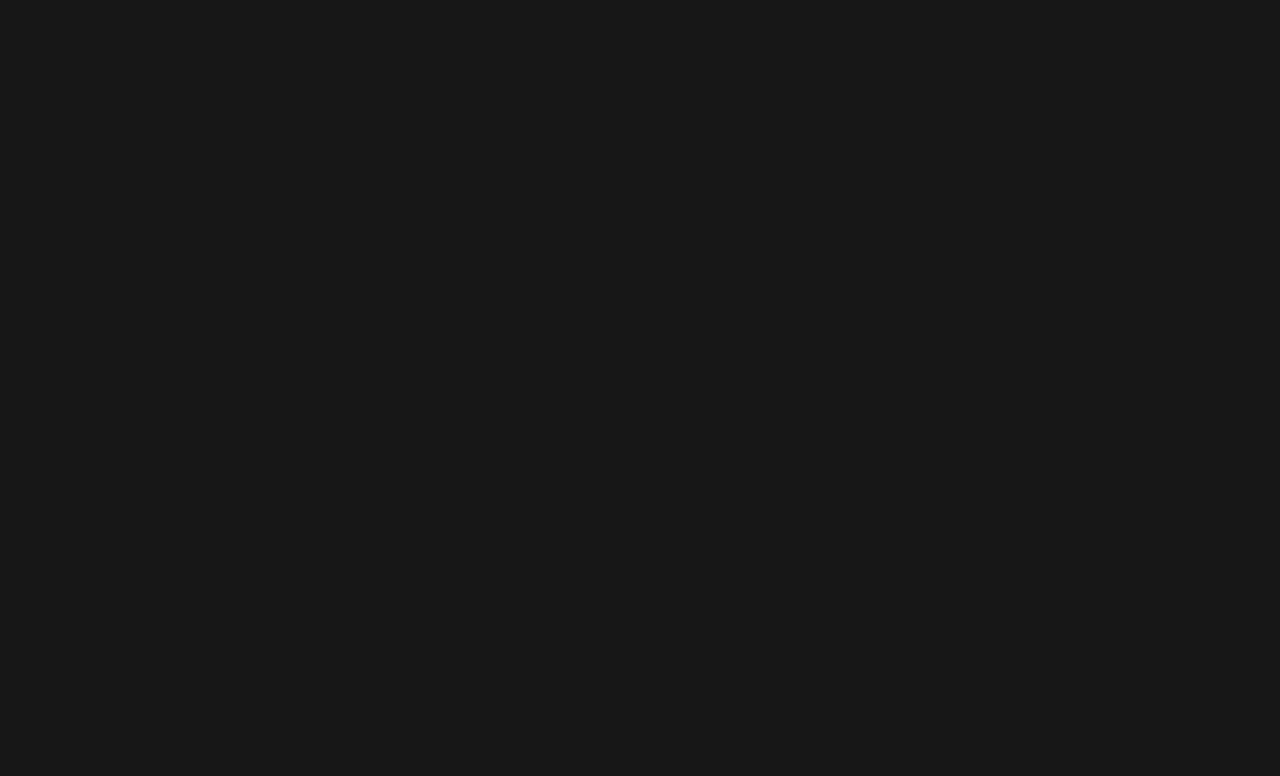
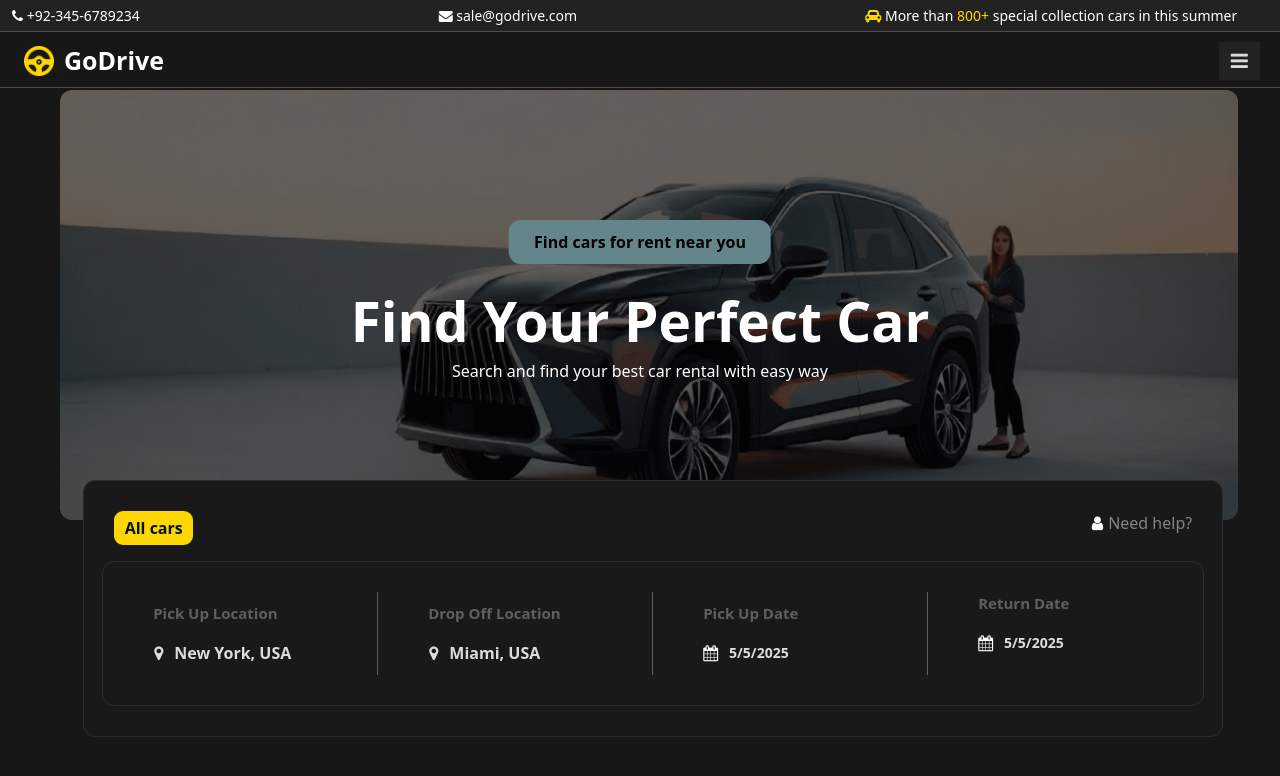
Before and after one commit to AmberSultan/GoDrive, a React (Create React App) app: page /book-a-car in a window 1280 px wide. Before the commit this address had no page. Shown: the top 776 px of the page. Built offline with nearby package versions, Linux system fonts and the light colour scheme.

Commit message:
booknow added
booknow added

```diff
--- a/src/App.js
+++ b/src/App.js
@@ -4,6 +4,7 @@ import { BrowserRouter, Routes, Route } from 'react-router-dom';
 
 import HomePage from './pages/HomePage';
 import About from './pages/About';
+import Book from './pages/Book';
 
 function App() {
   return (
@@ -12,6 +13,7 @@ function App() {
         <Routes>
           <Route path="/" element={<HomePage />} />
           <Route path='/about' element={<About/>} />
+          <Route path='/book-a-car' element={<Book/>} />
 
         </Routes>
       </BrowserRouter>
--- a/src/components/Footer.css
+++ b/src/components/Footer.css
@@ -16,7 +16,7 @@
   .footer-section {
     flex: 1;
     min-width: 200px;
-    margin: 20px;
+    margin: 20px 20px 0px;
   }
 
   .company-info {
@@ -83,7 +83,7 @@
     text-align: left;
     padding-top: 20px;
 
-    margin-top: 20px;
+    /* margin-top: 20px; */
     font-size: 12px;
     color: #ebebeb;
     font-weight: 500;
--- a/src/components/Footer.js
+++ b/src/components/Footer.js
@@ -83,10 +83,10 @@ function Footer() {
           </ul>
         </div>
       </div>
-
+      <hr/>
       {/* Copyright */}
       <div className="container footer-bottom">
-      <hr/>
+
         <p className='text-center'>© 2025 godrive Inc. All rights reserved.</p>
         <p className='text-center'>Made by <span className='greencolor'>Amber Sultan</span> </p>
       </div>
--- a/src/components/Navbar.js
+++ b/src/components/Navbar.js
@@ -42,7 +42,7 @@ function Navbar() {
           <li className='navli'><Link className='navlink' to="/">Home</Link></li>
           <li className='navli'><Link className='navlink' to="/about">About Us</Link></li>
           <li className='navli'><Link className='navlink' to="/services">Our Services</Link></li>
-          <li className='navli'><Link className='navlink' to="/pricing">Pricing</Link></li>
+          <li className='navli'><Link className='navlink' to="/book-a-car">Book Now</Link></li>
           <li className='navli'><Link className='navlink' to="/loan-calculator">Loan Calculator</Link></li>
           <li className='navli'><Link className='navlink' to="/terms">Term</Link></li>
           <li className='navli'><Link className='navlink' to="/contact">Contact</Link></li>
--- a/src/pages/About.css
+++ b/src/pages/About.css
@@ -280,7 +280,7 @@
 
 /* Links Section */
 .contact,
-.help {
+.helpcenter {
   color: #fff;
   font-size: 18px;
   text-decoration: none;
@@ -291,7 +291,7 @@
 }
 
 .contact:hover,
-.help:hover {
+.helpcenter:hover {
   color: #617e83;
 }
 
@@ -316,7 +316,7 @@
   }
 }
 
-.help{
+.helpcenter{
   color: white;
   &:hover{
     color: #c7c7c7;
@@ -416,7 +416,7 @@
 
   }
 
-  .help{
+  .helpcenter{
     color: white;
     font-size: 12px !important;
   }
@@ -523,7 +523,7 @@
   .contact{
     font-size: 15px;
   }
-  .help{
+  .helpcenter{
 font-size: 14px;
   }
 
--- a/src/pages/About.js
+++ b/src/pages/About.js
@@ -251,7 +251,7 @@ function About() {
             Contact Us
             <FontAwesomeIcon icon={faArrowRight} className="arrow" />
           </Link>
-          <Link to="#" className="help">
+          <Link to="#" className="helpcenter">
             Help Center
             <FontAwesomeIcon icon={faArrowRight} className="arrow" />
           </Link>
--- /dev/null
+++ b/src/pages/Book.css
@@ -0,0 +1,36 @@
+.herosec2 {
+    position: absolute;
+    top: 25%;
+    left: 50%;
+    transform: translateX(-50%);
+    z-index: 1;
+    color: white;
+    text-align: center;
+    padding: 20px;
+  }
+
+
+  .findline {
+    background-color: #64868b;
+    width: fit-content;
+    color: black;
+    font-weight: 640 !important;
+    padding: 10px 25px;
+    border-radius: 12px;
+    margin: 0 auto; /* THIS centers it */
+  }
+
+  .booksub{
+    margin-top: -10px
+  }
+
+  .halfhalf1 {
+    position: absolute;
+    top: 60%;
+    left: 6.5%;
+    padding: 30px 30px !important;
+    background-color: #191919;
+    border-radius: 12px;
+    border: 1px solid rgb(44, 44, 44);
+    /* z-index: 1 !important; */
+  }
--- /dev/null
+++ b/src/pages/Book.js
@@ -0,0 +1,224 @@
+import React, { useEffect, useState } from "react";
+import AOS from "aos";
+import "aos/dist/aos.css";
+import './Book.css'
+
+import { Link } from "react-router-dom";
+
+import Navbar from '../components/Navbar'
+
+import Calendar from "react-calendar";
+import "react-calendar/dist/Calendar.css";
+
+function Book() {
+      useEffect(() => {
+        AOS.init({ duration: 2000, once: true });
+      }, []);
+
+      // State for pick-up dropdown
+      const [isPickupOpen, setIsPickupOpen] = useState(false);
+      const [pickupSelected, setPickupSelected] = useState("New York, USA");
+
+      // State for drop-off dropdown
+      const [isDropoffOpen, setIsDropoffOpen] = useState(false);
+      const [dropoffSelected, setDropoffSelected] = useState("Miami, USA");
+
+      // State for pick-up date
+      const [pickupDate, setPickupDate] = useState(new Date());
+      const [showPickupCalendar, setShowPickupCalendar] = useState(false);
+
+      // State for return date
+      const [returnDate, setReturnDate] = useState(new Date());
+      const [showReturnCalendar, setShowReturnCalendar] = useState(false);
+
+      // Separate options for pick-up and drop-off
+      const pickupOptions = [
+        "New York, USA",
+        "Los Angeles, USA",
+        "Chicago, USA",
+        "Houston, USA",
+        "San Francisco, USA",
+      ];
+
+      const dropoffOptions = [
+        "Miami, USA",
+        "Seattle, USA",
+        "Boston, USA",
+        "Atlanta, USA",
+        "Phoenix, USA",
+      ];
+
+      const togglePickupDropdown = () => {
+        setIsPickupOpen(!isPickupOpen);
+        setIsDropoffOpen(false); // Close drop-off dropdown
+      };
+
+      const toggleDropoffDropdown = () => {
+        setIsDropoffOpen(!isDropoffOpen);
+        setIsPickupOpen(false); // Close pick-up dropdown
+      };
+
+      const handlePickupSelect = (option) => {
+        setPickupSelected(option);
+        setIsPickupOpen(false);
+      };
+
+      const handleDropoffSelect = (option) => {
+        setDropoffSelected(option);
+        setIsDropoffOpen(false);
+      };
+
+      // Format date as MM/DD/YYYY
+      const formatDate = (date) =>
+        `${date.getMonth() + 1}/${date.getDate()}/${date.getFullYear()}`;
+  return (
+    <div>
+       <Navbar />
+      <img src="/bookbanner.png" alt="bg" className="aboutbg" />
+
+      <div className="herosec2">
+        <p className='findline'>Find cars for rent near you</p>
+        <p className="lookingtxt mt-4">Find Your Perfect Car</p>
+        <p className="booksub">Search and find your best car rental with easy way</p>
+      </div>
+
+      <div className="container halfhalf1">
+        <div className="row">
+          <div className="col-md-6">
+            <p className="allcars">All cars</p>
+          </div>
+          <div className="col-md-6 text-end">
+            <i className="fa fa-user"></i>
+            <Link className="help" to="/">
+              Need help?
+            </Link>
+          </div>
+        </div>
+
+        <div className="row borderhalf">
+          <div className="col-md-3 borderin">
+            <p className="pickup text-start">Pick Up Location</p>
+            <div className="inputcolor">
+              <span className="marker">
+                <i className="fa fa-map-marker"></i>
+              </span>
+              <div className="custom-dropdown">
+                <div
+                  className="selected inputcolor"
+                  onClick={togglePickupDropdown}
+                >
+                  {pickupSelected}
+                </div>
+                {isPickupOpen && (
+                  <ul className="dropdown-list">
+                    {pickupOptions.map((option, index) => (
+                      <li
+                        key={index}
+                        className="dropdown-item inputcolor1"
+                        onClick={() => handlePickupSelect(option)}
+                      >
+                        {option}
+                      </li>
+                    ))}
+                  </ul>
+                )}
+              </div>
+            </div>
+          </div>
+          <div className="col-md-3 borderin">
+            <p className="pickup text-start">Drop Off Location</p>
+            <div className="inputcolor">
+              <span className="marker">
+                <i className="fa fa-map-marker"></i>
+              </span>
+              <div className="custom-dropdown">
+                <div
+                  className="selected inputcolor"
+                  onClick={toggleDropoffDropdown}
+                >
+                  {dropoffSelected}
+                </div>
+                {isDropoffOpen && (
+                  <ul className="dropdown-list">
+                    {dropoffOptions.map((option, index) => (
+                      <li
+                        key={index}
+                        className="dropdown-item inputcolor1"
+                        onClick={() => handleDropoffSelect(option)}
+                      >
+                        {option}
+                      </li>
+                    ))}
+                  </ul>
+                )}
+              </div>
+            </div>
+          </div>
+          <div className="col-md-3 borderin">
+            <p className="pickup text-start">Pick Up Date</p>
+            <div className="date-picker">
+            <span className="marker">
+                <i className="fa fa-calendar"></i>
+              </span>
+              <input
+                type="text"
+                className="date-input inputcolor"
+                value={formatDate(pickupDate)}
+                readOnly
+                onClick={() => {
+                  setShowPickupCalendar(!showPickupCalendar);
+                  setShowReturnCalendar(false); // 👈 close the other calendar
+                }}
+
+              />
+
+              {showPickupCalendar && (
+                <div className="calendar-wrapper">
+                  <Calendar
+                    onChange={(date) => {
+                      setPickupDate(date);
+                      setShowPickupCalendar(false);
+                    }}
+                    value={pickupDate}
+                  />
+                </div>
+              )}
+            </div>
+          </div>
+          <div className="col-md-3 borderin1">
+            <p className="pickup text-start">Return Date</p>
+            <div className="date-picker">
+            <span className="marker">
+                <i className="fa fa-calendar"></i>
+              </span>
+              <input
+                type="text"
+                className="date-input inputcolor"
+                value={formatDate(returnDate)}
+                readOnly
+                onClick={() => {
+                  setShowReturnCalendar(!showReturnCalendar);
+                  setShowPickupCalendar(false); // 👈 close the other calendar
+                }}
+
+              />
+              {showReturnCalendar && (
+                <div className="calendar-wrapper">
+                  <Calendar
+                    onChange={(date) => {
+                      setReturnDate(date);
+                      setShowReturnCalendar(false);
+                    }}
+                    value={returnDate}
+                  />
+                </div>
+              )}
+            </div>
+          </div>
+        </div>
+      </div>
+    </div>
+  )
+}
+
+export default Book
```
Also changed, not shown: public/bookbanner.png (added).
